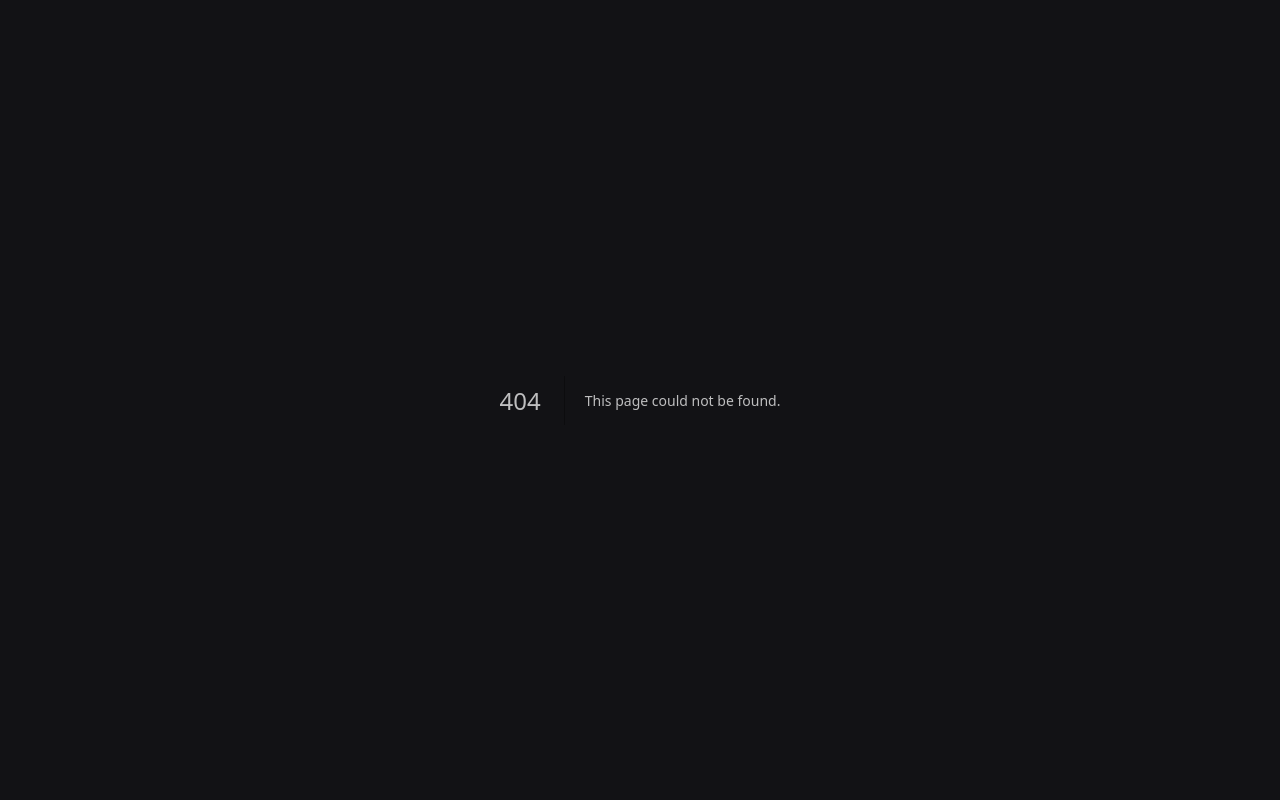
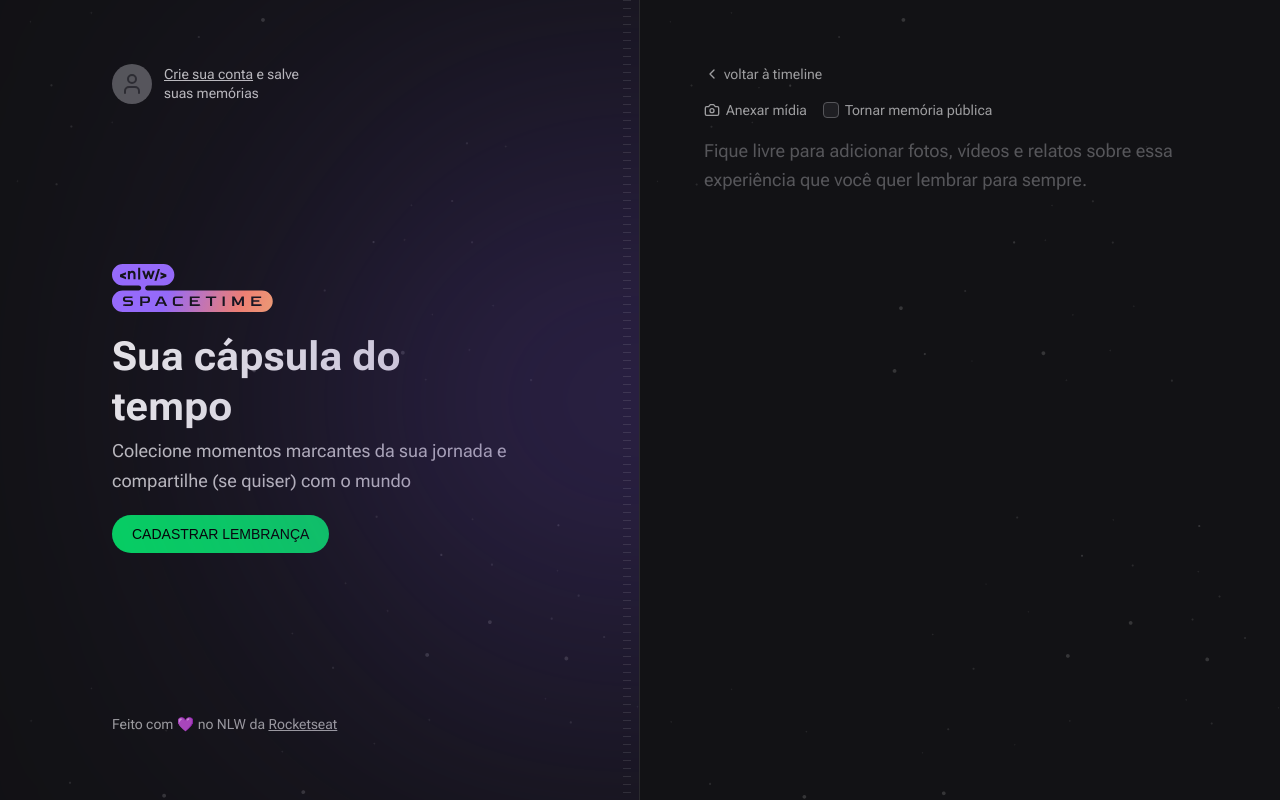
Before and after one commit to erik-ferreira/nlw-spacetime-ignite, a Next.js app in the folder web/: page /memories/new in a window 1280 px wide. Before the commit this address had no page. Built offline with nearby package versions, Linux system fonts and the light colour scheme; no server answers; a web font is replaced by a local one.

Commit message:
logout; layout app; style and structure page new memory

```diff
--- a/web/package.json
+++ b/web/package.json
@@ -26,6 +26,7 @@
     "typescript": "5.0.4"
   },
   "devDependencies": {
-    "@rocketseat/eslint-config": "^1.2.0"
+    "@rocketseat/eslint-config": "^1.2.0",
+    "@tailwindcss/forms": "^0.5.3"
   }
 }
--- /dev/null
+++ b/web/src/app/api/auth/logout/route.ts
@@ -0,0 +1,11 @@
+import { NextRequest, NextResponse } from "next/server"
+
+export async function GET(request: NextRequest) {
+  const redirectURL = new URL("/", request.url)
+
+  return NextResponse.redirect(redirectURL, {
+    headers: {
+      "Set-Cookie": `token=; Path=/; max-age=0`,
+    },
+  })
+}
--- a/web/src/app/layout.tsx
+++ b/web/src/app/layout.tsx
@@ -5,6 +5,11 @@
   Roboto_Flex as Roboto,
   Bai_Jamjuree as BaiJamjuree,
 } from "next/font/google"
+import { cookies } from "next/headers"
+import { Hero } from "@/components/Hero"
+import { SignIn } from "@/components/SignIn"
+import { Profile } from "@/components/Profile"
+import { Copyright } from "@/components/Copyright"
 
 const roboto = Roboto({ subsets: ["latin"], variable: "--font-roboto" })
 const baiJamJuree = BaiJamjuree({
@@ -20,12 +25,30 @@
 }
 
 export default function RootLayout({ children }: { children: ReactNode }) {
+  const isAuthenticated = cookies().has("token")
+
   return (
-    <html lang="en">
+    <html lang="pt-BR">
       <body
         className={`${roboto.variable} ${baiJamJuree.variable} font-sans text-gray-100 bg-gray-900`}
       >
-        {children}
+        <main className="min-h-screen grid grid-cols-2">
+          <div className="flex flex-col items-start justify-between px-28 py-16 relative overflow-hidden border-r border-white/10 bg-[url(../assets/bg-stars.svg)] bg-cover">
+            {/* Blur */}
+            <div className="w-[526px] h-[288px] rounded-full bg-purple-700 absolute right-0 top-1/2 -translate-y-1/2 translate-x-1/2 blur-full" />
+
+            {/* Stripes */}
+            <div className="absolute bottom-0 right-2 top-0 w-2 bg-stripes" />
+
+            {isAuthenticated ? <Profile /> : <SignIn />}
+            <Hero />
+            <Copyright />
+          </div>
+
+          <div className="flex flex-col p-16 bg-[url(../assets/bg-stars.svg)] bg-cover">
+            {children}
+          </div>
+        </main>
       </body>
     </html>
   )
--- /dev/null
+++ b/web/src/app/memories/new/page.tsx
@@ -0,0 +1,51 @@
+import { Camera, ChevronLeft } from "lucide-react"
+import Link from "next/link"
+
+export default function NewMemory() {
+  return (
+    <div className="flex flex-1 flex-col gap-4">
+      <Link
+        href="/"
+        className="flex items-center gap-1 text-sm text-gray-200 hover:text-gray-100"
+      >
+        <ChevronLeft className="w-4 h-4" />
+        voltar à timeline
+      </Link>
+
+      <form className="flex flex-1 flex-col gap-2">
+        <div className="flex items-center gap-4">
+          <label
+            htmlFor="media"
+            className="flex items-center gap-1.5 cursor-pointer text-sm text-gray-200 hover:text-gray-100"
+          >
+            <Camera className="w-4 h-4" />
+            Anexar mídia
+          </label>
+
+          <label
+            htmlFor="isPublic"
+            className="flex items-center gap-1.5 text-sm text-gray-200 hover:text-gray-100"
+          >
+            <input
+              type="checkbox"
+              name="isPublic"
+              id="isPublic"
+              value="true"
+              className="w-4 h-4 rounded border-gray-400 bg-gray-700 text-purple-500"
+            />
+            Tornar memória pública
+          </label>
+        </div>
+
+        <input type="file" id="media" className="invisible w-0 h-0" />
+
+        <textarea
+          name="content"
+          spellCheck={false}
+          className="w-full flex-1 resize-none rounded border-0 bg-transparent p-0 text-lg leading-relaxed text-gray-100 placeholder:text-gray-400 focus:ring-0"
+          placeholder="Fique livre para adicionar fotos, vídeos e relatos sobre essa experiência que você quer lembrar para sempre."
+        />
+      </form>
+    </div>
+  )
+}
--- a/web/src/app/page.tsx
+++ b/web/src/app/page.tsx
@@ -1,31 +1,5 @@
-import { cookies } from "next/headers"
-
-import { Hero } from "@/components/Hero"
-import { SignIn } from "@/components/SignIn"
-import { Profile } from "@/components/Profile"
-import { Copyright } from "@/components/Copyright"
 import { EmptyMemories } from "@/components/EmptyMemories"
 
 export default function Home() {
-  const isAuthenticated = cookies().has("token")
-
-  return (
-    <main className="min-h-screen grid grid-cols-2">
-      <div className="flex flex-col items-start justify-between px-28 py-16 relative overflow-hidden border-r border-white/10 bg-[url(../assets/bg-stars.svg)] bg-cover">
-        {/* Blur */}
-        <div className="w-[526px] h-[288px] rounded-full bg-purple-700 absolute right-0 top-1/2 -translate-y-1/2 translate-x-1/2 blur-full" />
-
-        {/* Stripes */}
-        <div className="absolute bottom-0 right-2 top-0 w-2 bg-stripes" />
-
-        {isAuthenticated ? <Profile /> : <SignIn />}
-        <Hero />
-        <Copyright />
-      </div>
-
-      <div className="flex flex-col p-16 bg-[url(../assets/bg-stars.svg)] bg-cover">
-        <EmptyMemories />
-      </div>
-    </main>
-  )
+  return <EmptyMemories />
 }
--- a/web/src/components/EmptyMemories.tsx
+++ b/web/src/components/EmptyMemories.tsx
@@ -1,11 +1,13 @@
+import Link from "next/link"
+
 export function EmptyMemories() {
   return (
     <div className="flex flex-1 items-center justify-center">
       <p className="w-[360px] text-center leading-relaxed">
         Você ainda não registrou nenhuma lembrança, comece a{" "}
-        <a href="" className="underline hover:text-gray-50">
+        <Link href="/memories/new" className="underline hover:text-gray-50">
           criar agora
-        </a>
+        </Link>
         !
       </p>
     </div>
--- a/web/src/components/Profile.tsx
+++ b/web/src/components/Profile.tsx
@@ -17,7 +17,10 @@
 
       <p className="max-w-[140px] text-sm leading-snug">
         {name}
-        <a href="" className="block text-red-400 hover:text-red-300">
+        <a
+          href="/api/auth/logout"
+          className="block text-red-400 hover:text-red-300"
+        >
           Quero sair
         </a>
       </p>
--- a/web/src/lib/api.ts
+++ b/web/src/lib/api.ts
@@ -1,5 +1,5 @@
 import axios from "axios"
 
 export const api = axios.create({
-  baseURL: "http://localhost:3333",
+  baseURL: "http://192.168.1.9:3333",
 })
--- a/web/tailwind.config.js
+++ b/web/tailwind.config.js
@@ -69,5 +69,5 @@
       },
     },
   },
-  plugins: [],
+  plugins: [require("@tailwindcss/forms")],
 }
```
Also changed, not shown: 1 other file (tests, documents, lock files or other folders).
